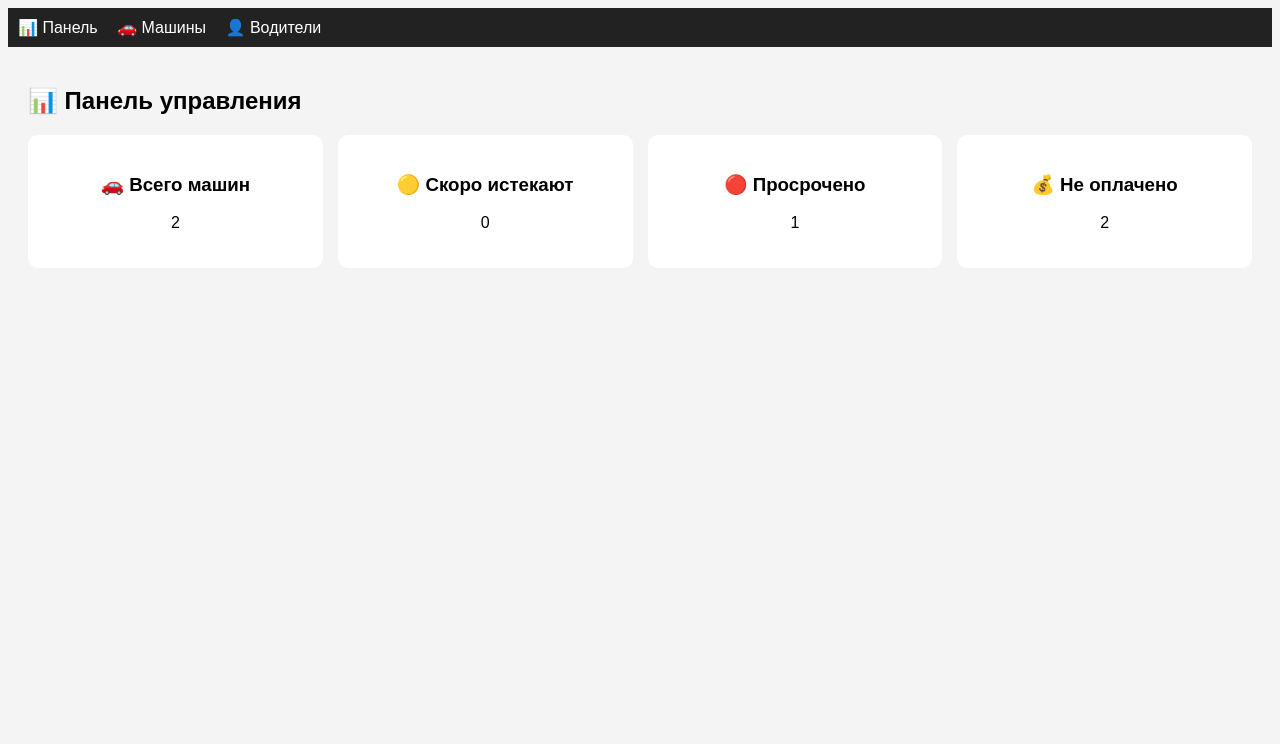
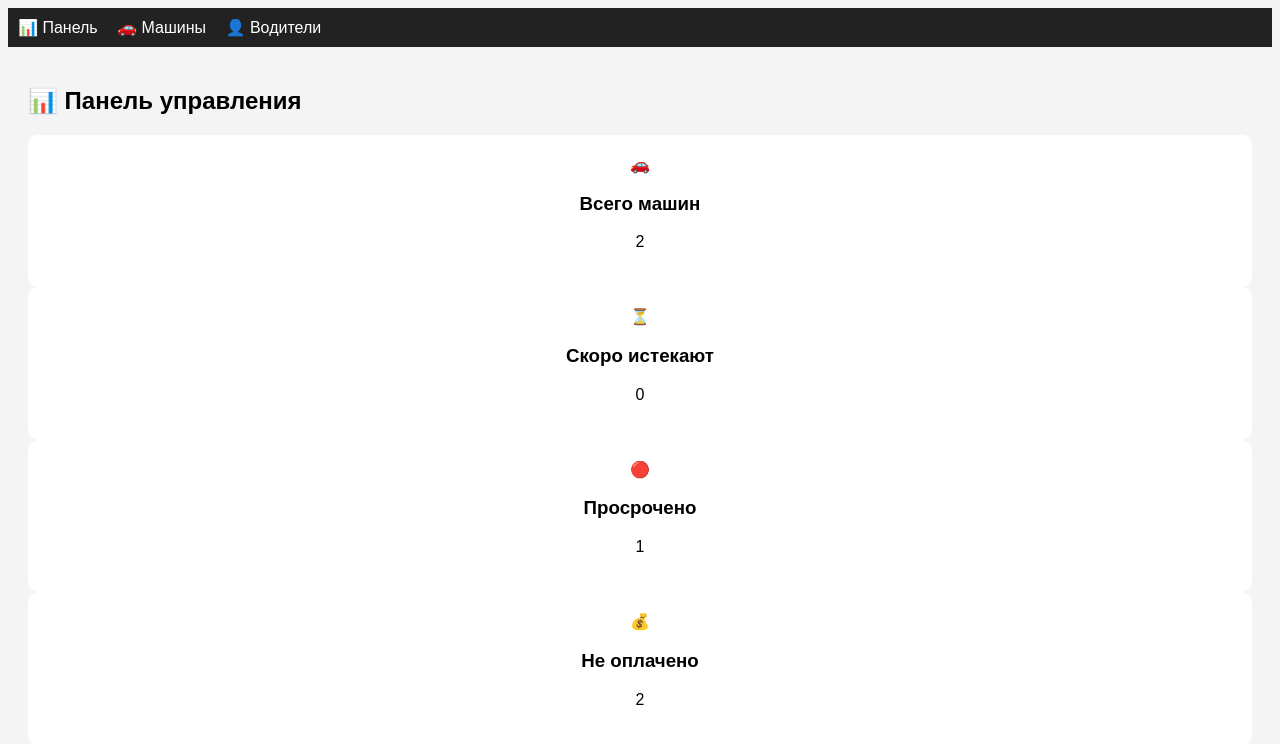
Before and after one commit to kogdainogda-web/taxi-panel, a Flask app: page /dashboard in a window 1280 px wide. Shown: the top 744 px of the page. Run offline with Flask 3, Linux system fonts and the light colour scheme; the visitor is signed in with stand-in values (Sample User, id 1); data comes from the database, SQL or seed files in the repository.

Commit message:
Update dashboard.html

```diff
--- a/templates/dashboard.html
+++ b/templates/dashboard.html
@@ -3,26 +3,30 @@
 
 <h2>📊 Панель управления</h2>
 
-<div class="grid">
+<div class="card-grid">
 
 <div class="card">
-<h3>🚗 Всего машин</h3>
-<p>{{ total }}</p>
+    <div class="icon">🚗</div>
+    <h3>Всего машин</h3>
+    <p>{{ total }}</p>
 </div>
 
 <div class="card">
-<h3>🟡 Скоро истекают</h3>
-<p>{{ expiring }}</p>
+    <div class="icon">⏳</div>
+    <h3>Скоро истекают</h3>
+    <p>{{ expiring }}</p>
 </div>
 
 <div class="card">
-<h3>🔴 Просрочено</h3>
-<p>{{ overdue }}</p>
+    <div class="icon">🔴</div>
+    <h3>Просрочено</h3>
+    <p>{{ overdue }}</p>
 </div>
 
 <div class="card">
-<h3>💰 Не оплачено</h3>
-<p>{{ unpaid }}</p>
+    <div class="icon">💰</div>
+    <h3>Не оплачено</h3>
+    <p>{{ unpaid }}</p>
 </div>
 
 </div>
```
